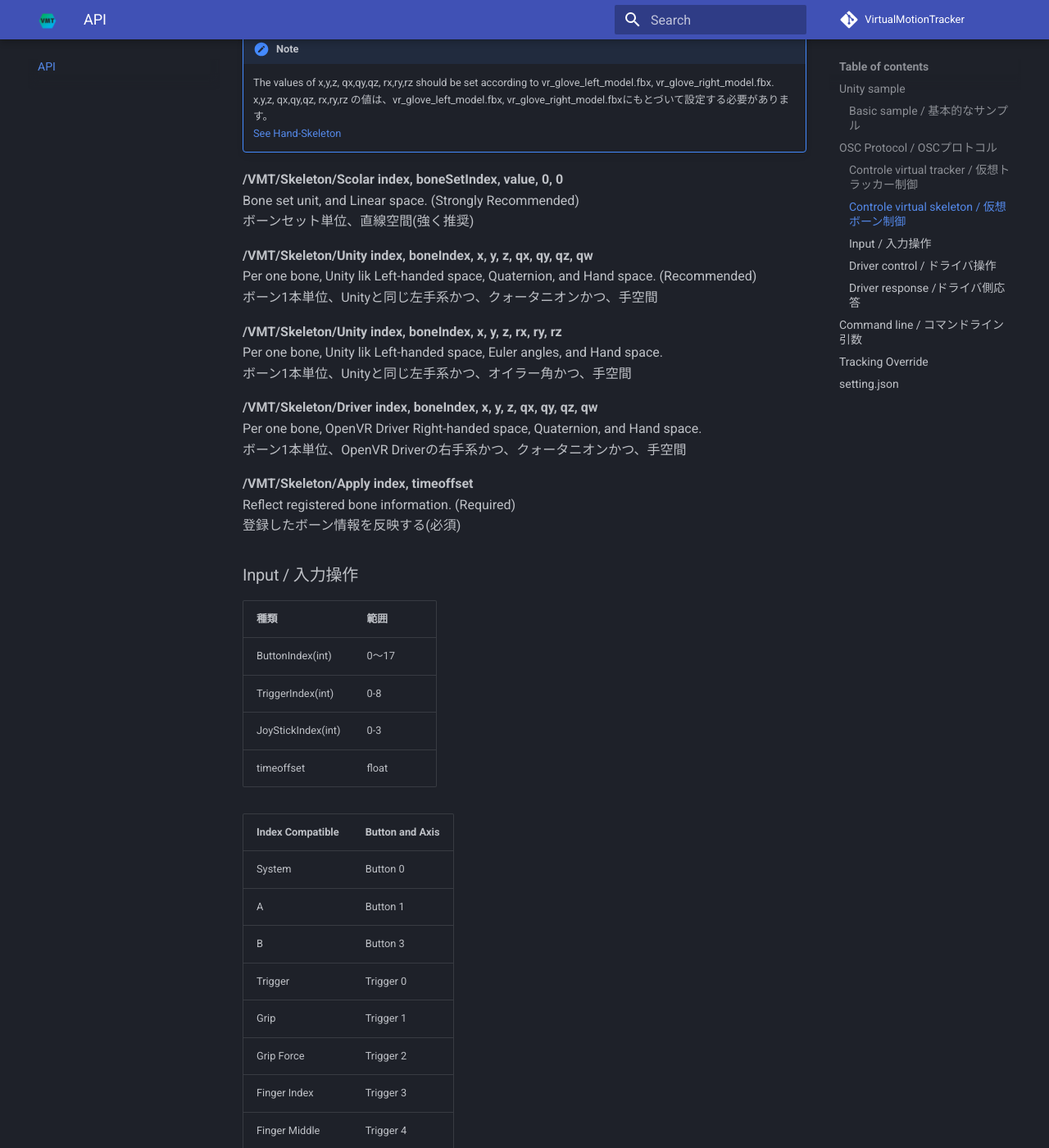
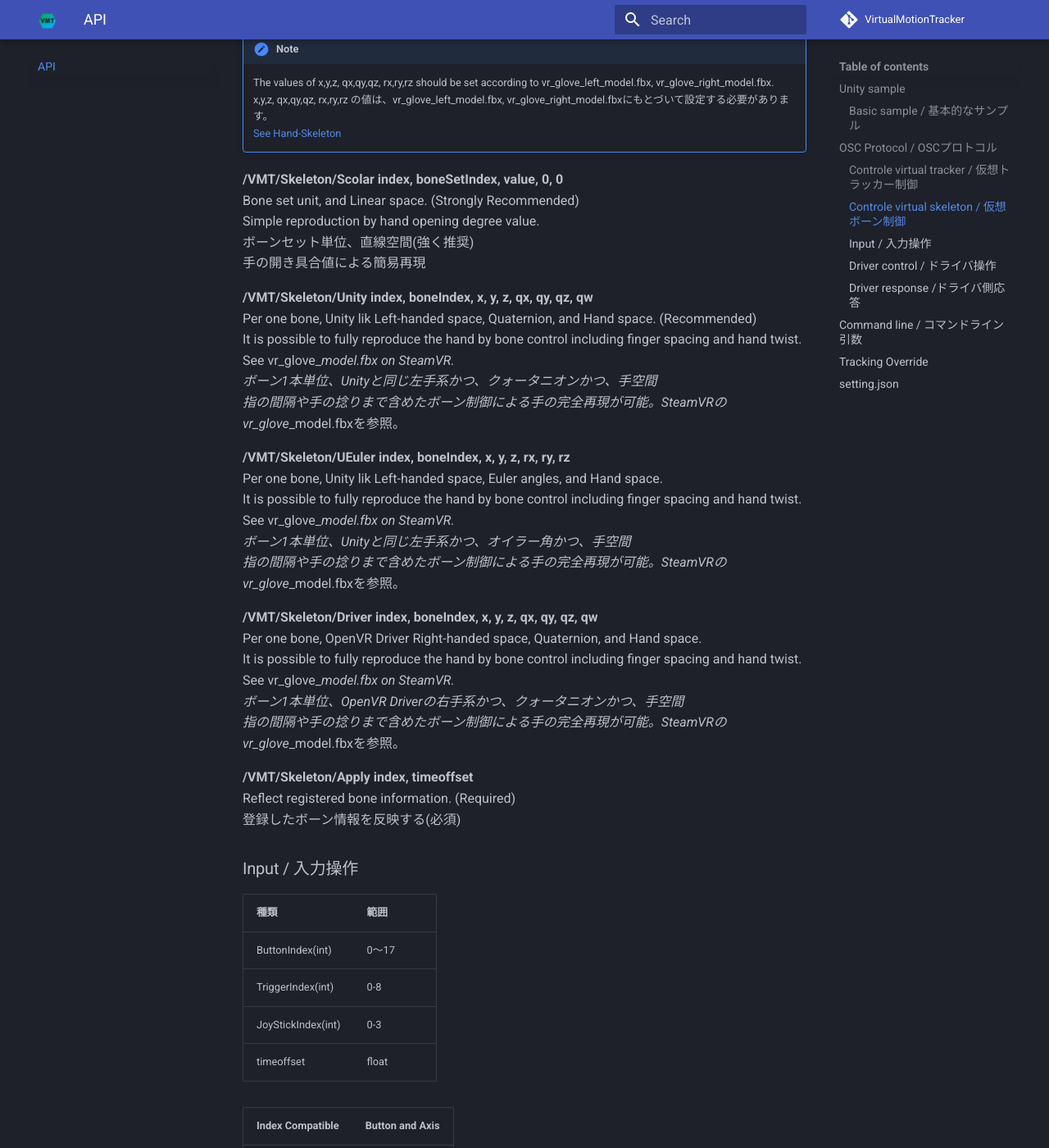
Before and after one commit to gpsnmeajp/VirtualMotionTrackerDocument, an MkDocs documentation site: the page built from docs/api.md, in a window 1280 px wide and 1400 px high, scrolled down 6652 px. Shown: the whole window at 82% size. Built offline with MkDocs 1.6.1 and Material for MkDocs 9.7.7, drawn with Linux system fonts in a browser that asks for light colours; comment, search, counter and statistics services are not loaded; some of the changed text lies outside the part shown.

Commit message:
オイラー角が間違ってたので修正、手の完全再現について追記

```diff
--- a/docs/api.md
+++ b/docs/api.md
@@ -103,7 +103,7 @@ public class sendme : MonoBehaviour
 Unity lik Left-handed space, Quaternion, and Room space. (Recommended)
 Unityと同じ左手系かつ、クォータニオンかつ、ルーム空間(推奨)
 
-**/VMT/Room/Unity index, enable, timeoffset, x, y, z, rx, ry, rz**
+**/VMT/Room/UEuler index, enable, timeoffset, x, y, z, rx, ry, rz**
 Unity lik Left-handed space, Euler angles, and Room space.
 Unityと同じ左手系かつ、オイラー角かつ、ルーム空間(推奨)
 
@@ -116,7 +116,7 @@ OpenVR Driverの右手系かつ、クォータニオンかつ、ルーム空間
 Unity lik Left-handed space, Quaternion, and Driver space.
 Unityと同じ左手系かつ、クォータニオンかつ、ドライバー空間
 
-**/VMT/Raw/Unity index, enable, timeoffset, x, y, z, rx, ry, rz**
+**/VMT/Raw/UEuler index, enable, timeoffset, x, y, z, rx, ry, rz**
 Unity lik Left-handed space, Euler angles, and Driver space.
 Unityと同じ左手系かつ、オイラー角かつ、ドライバー空間
 
@@ -129,7 +129,7 @@ OpenVRの右手系かつ、クォータニオンかつ、ドライバー空間
 Unity lik Left-handed space, Quaternion, and Traget device space(Traget device rotation).
 Unityと同じ左手系かつ、クォータニオンかつ、指定デバイス空間(回転はデバイス基準)
 
-**/VMT/Joint/Unity index, enable, timeoffset, x, y, z, rx, ry, rz, serial**
+**/VMT/Joint/UEuler index, enable, timeoffset, x, y, z, rx, ry, rz, serial**
 Unity lik Left-handed space, Euler angles, and Traget device space(Traget device rotation).
 Unityと同じ左手系かつ、オイラー角かつ、指定デバイス空間(回転はデバイス基準)
 
@@ -142,7 +142,7 @@ OpenVRの右手系かつ、クォータニオンかつ、指定デバイス空
 Unity lik Left-handed space, Quaternion, and Traget device position(Room Rotation).
 Unityと同じ左手系かつ、クォータニオンかつ、指定デバイス位置(回転はルーム空間)
 
-**/VMT/Follow/Unity index, enable, timeoffset, x, y, z, rx, ry, rz, serial**
+**/VMT/Follow/UEuler index, enable, timeoffset, x, y, z, rx, ry, rz, serial**
 Unity lik Left-handed space, Euler angles, and Traget device position(Room Rotation).
 Unityと同じ左手系かつ、オイラー角かつ、指定デバイス位置(回転はルーム空間)
 
@@ -178,6 +178,7 @@ See
 |Middle|3|
 |Ring|4|
 |Pinky (Little)|5|
+
 
 |Bone index / ボーンのインデックス|Detail / 内容|
 |---|---|
@@ -224,19 +225,27 @@ See
 
 **/VMT/Skeleton/Scolar index, boneSetIndex, value, 0, 0**
 Bone set unit, and Linear space. (Strongly Recommended)
+Simple reproduction by hand opening degree value.
 ボーンセット単位、直線空間(強く推奨)
+手の開き具合値による簡易再現
 
 **/VMT/Skeleton/Unity index, boneIndex, x, y, z, qx, qy, qz, qw**
 Per one bone, Unity lik Left-handed space, Quaternion, and Hand space. (Recommended)
+It is possible to fully reproduce the hand by bone control including finger spacing and hand twist. See vr_glove_*_model.fbx on SteamVR.
 ボーン1本単位、Unityと同じ左手系かつ、クォータニオンかつ、手空間
+指の間隔や手の捻りまで含めたボーン制御による手の完全再現が可能。SteamVRのvr_glove_*_model.fbxを参照。
 
-**/VMT/Skeleton/Unity index, boneIndex, x, y, z, rx, ry, rz**
+**/VMT/Skeleton/UEuler index, boneIndex, x, y, z, rx, ry, rz**
 Per one bone, Unity lik Left-handed space, Euler angles, and Hand space.
+It is possible to fully reproduce the hand by bone control including finger spacing and hand twist. See vr_glove_*_model.fbx on SteamVR.
 ボーン1本単位、Unityと同じ左手系かつ、オイラー角かつ、手空間
+指の間隔や手の捻りまで含めたボーン制御による手の完全再現が可能。SteamVRのvr_glove_*_model.fbxを参照。
 
 **/VMT/Skeleton/Driver index, boneIndex, x, y, z, qx, qy, qz, qw**
 Per one bone, OpenVR Driver Right-handed space, Quaternion, and Hand space.
+It is possible to fully reproduce the hand by bone control including finger spacing and hand twist. See vr_glove_*_model.fbx on SteamVR.
 ボーン1本単位、OpenVR Driverの右手系かつ、クォータニオンかつ、手空間
+指の間隔や手の捻りまで含めたボーン制御による手の完全再現が可能。SteamVRのvr_glove_*_model.fbxを参照。
 
 **/VMT/Skeleton/Apply index, timeoffset**
 Reflect registered bone information. (Required)
@@ -250,6 +259,7 @@ Reflect registered bone information. (Required)
 |TriggerIndex(int)| 0-8|
 |JoyStickIndex(int)| 0-3|
 |timeoffset|float| Timeoffset / 補正時間。Always 0 / 基本的に0です|
+
 
 |Index Compatible|Button and Axis|
 |---|---|
@@ -309,6 +319,7 @@ Joystick click input.
 value(int):1=press, 0=Release
 
 ### Driver control / ドライバ操作
+
 |種類|範囲|
 |---|---|
 |ButtonIndex(int)| 0～17|
```
